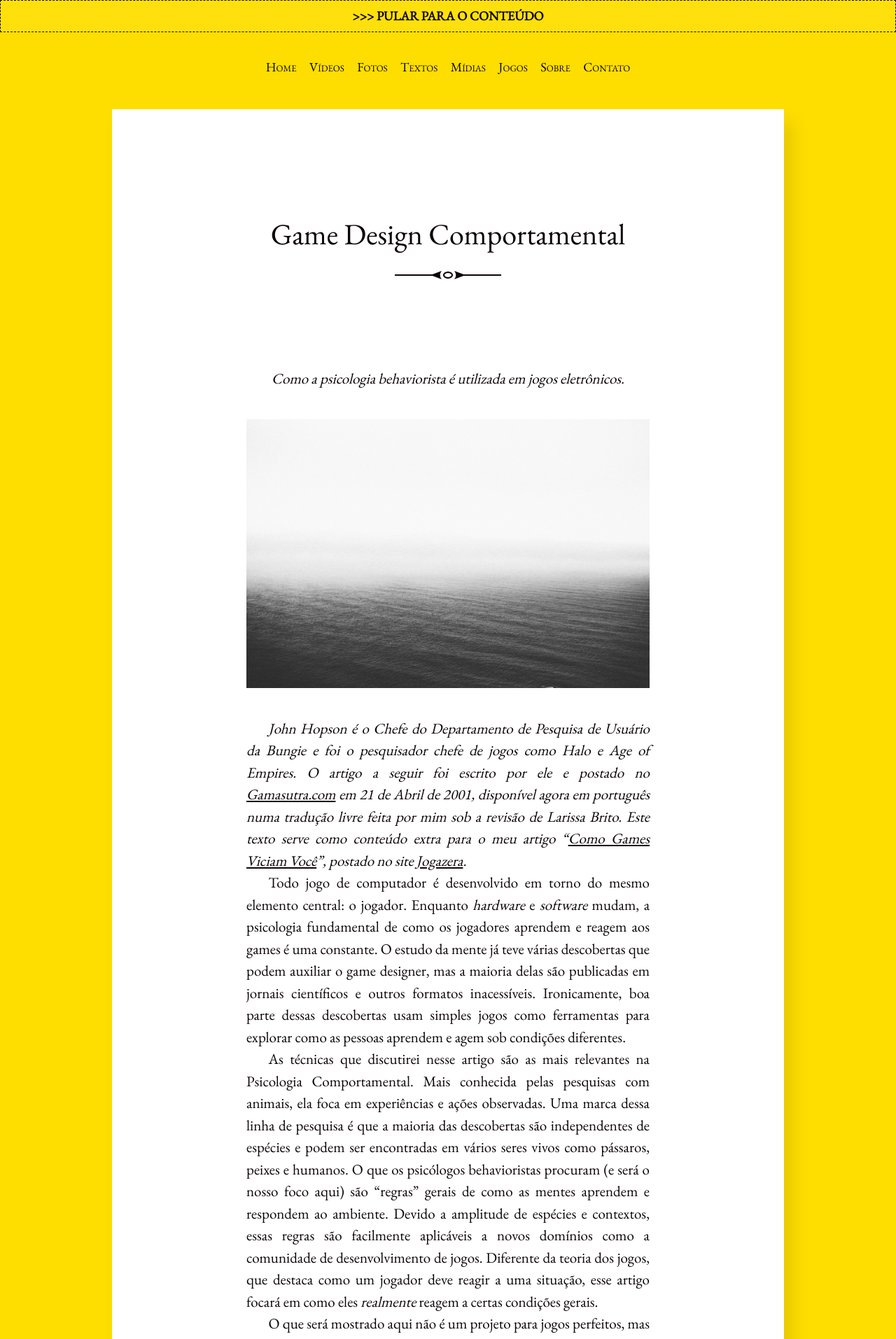
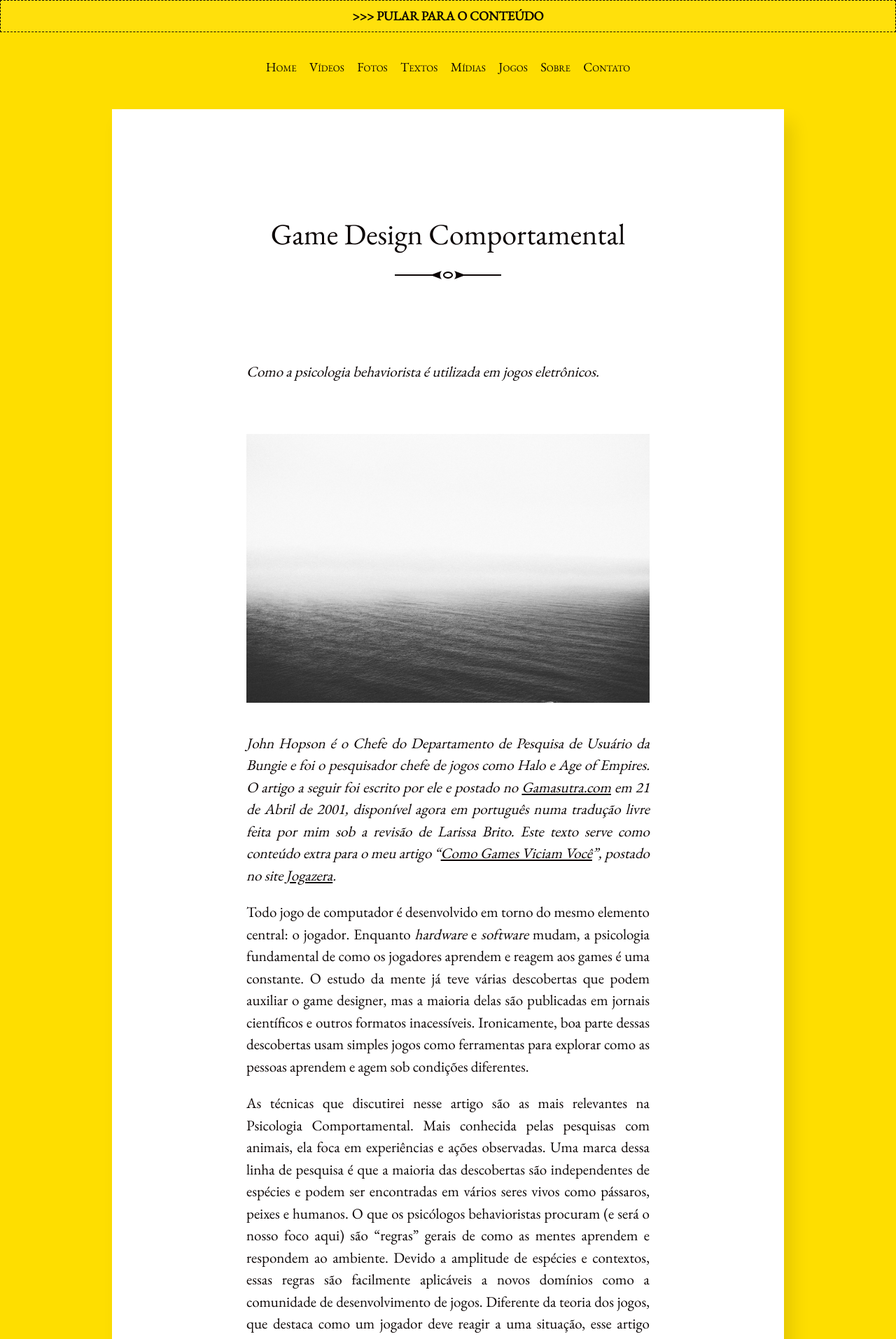
Before and after one commit to tropicaos/laueu, a Jekyll site: the page built from _posts/2014-10-06-game-design-comportamental.md, in a window 1280 px wide. Shown: the top 1913 px of the page at 70% size. Built offline with Jekyll 4.4.1, drawn with Linux system fonts in a browser that asks for light colours.

Commit message:
Improved post text size & alignment

```diff
--- a/_sass/_article.scss
+++ b/_sass/_article.scss
@@ -22,7 +22,7 @@
 
 .post p {
   text-align: justify;
-  text-indent: 1.5em;
+  margin-bottom:  1em;
   text-justify: inter-word;
 }
 
@@ -56,6 +56,10 @@
   text-align: right;
 }
 
+.post img {
+  float: left;
+}
+
 .back-link {
   display: inline-block;
   font-size: .75em;
--- a/_sass/_base.scss
+++ b/_sass/_base.scss
@@ -14,34 +14,34 @@
 h2 {
   font-size: 2em;
   margin: 1em auto;
-  text-align: center;
+  text-align: left;
 }
 
 h3 {
   font-size: 1.5em;
-  margin: 1.3333em auto;
-  text-align: center;
+  margin: 1em auto;
+  text-align: left;
 }
 
 h4 {
   font-size: 1.25em;
   font-style: italic;
-  margin: 1.875em auto;
-  text-align: center;
+  margin: 1.25em auto;
+  text-align: left;
 }
 
 h5 {
   font-size: 1em;
   font-style: italic;
-  margin: 2em auto;
-  text-align: center;
+  margin: 1.5em auto;
+  text-align: left;
 }
 
 h6 {
   font-size: .875em;
   font-style: italic;
   margin: 2.25em auto;
-  text-align: center;
+  text-align: left;
 }
 
 em {
```
